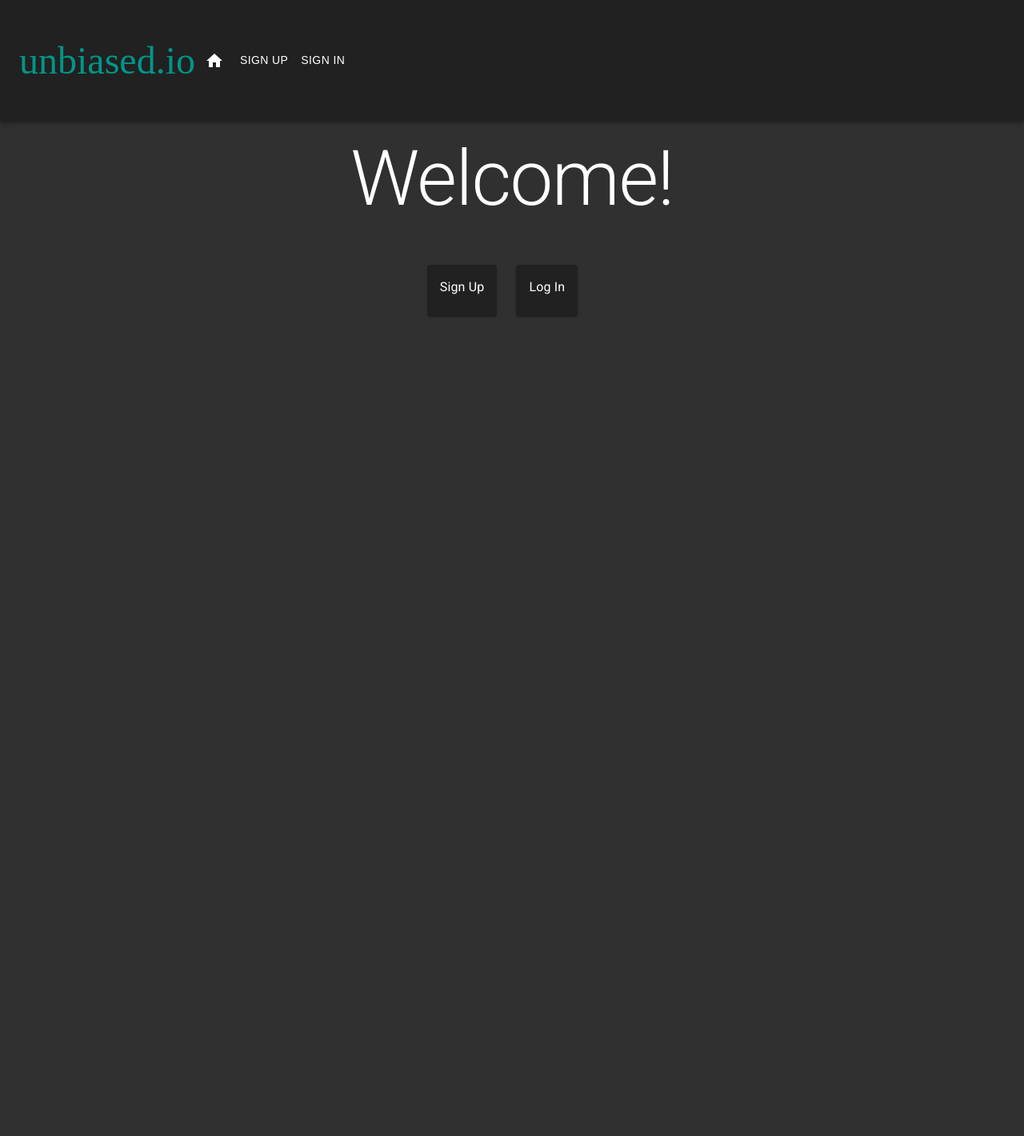
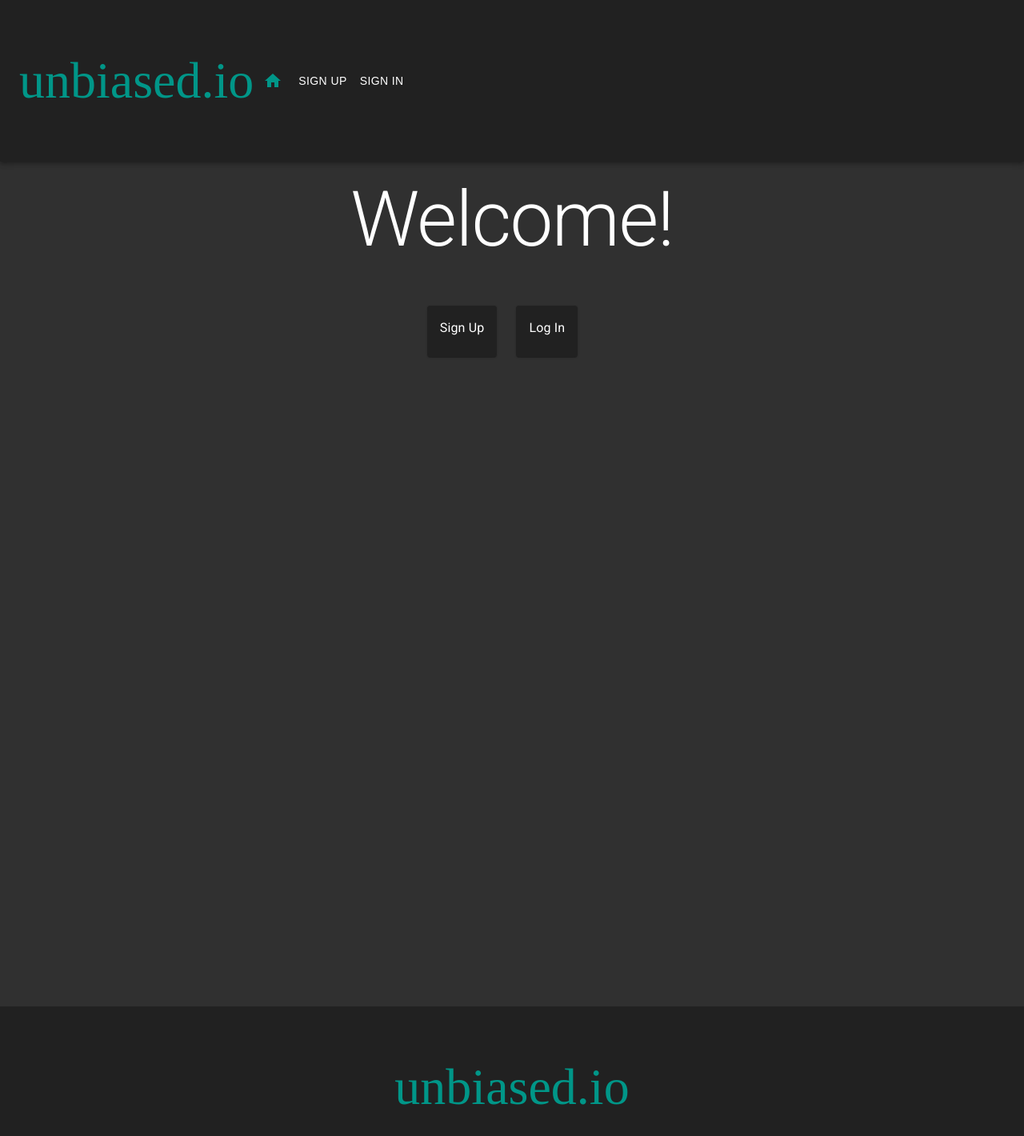
Before and after one commit to hansbrougha/decision-maker-app, a React (Create React App) app in the folder client/: page / in a window 1280 px wide. Shown: the top 1420 px of the page at 80% size. Before the commit the page ends 800 px from the top, so only its background shows below. Built offline with nearby package versions, Linux system fonts and the light colour scheme; a web font is replaced by a local one; what @fortawesome/pro-duotone-svg-icons would draw is missing.

Commit message:
logo schtuff

```diff
--- a/client/src/App.js
+++ b/client/src/App.js
@@ -12,6 +12,7 @@ import { library } from '@fortawesome/fontawesome-svg-core'
 import { fab } from '@fortawesome/free-brands-svg-icons'
 import { fas } from '@fortawesome/free-solid-svg-icons'
 import { fad } from '@fortawesome/pro-duotone-svg-icons'
+import Footer from './components/Footer'
 import Helmet from 'react-helmet'
 
 library.add(fab, fas, fad);
@@ -30,6 +31,7 @@ class App extends Component {
 
         {/* </MuiThemeProvider> */}
       </BrowserRouter>
+      <Footer />
       </div>
     );
   }
--- a/client/src/Routes.js
+++ b/client/src/Routes.js
@@ -7,7 +7,7 @@ import PrivateRoutes from "./components/auth/PrivateRoutes";
 import Signin from "./pages/Signin";
 import Profile from "./pages/Profile";
 import Signup from "./pages/Signup";
-
+import Authorized from './pages/Authorized'
 import Polls from "./pages/Polls";
 import NewPoll from "./pages/NewPoll";
 import PollChart from "./components/PollChart";
@@ -30,6 +30,7 @@ class Routes extends Component {
           <Route path="/signin" component={Signin} />
 
 
+          <PrivateRoutes path="/main" component={Authorized} />
           <PrivateRoutes path="/addOptions" component={NewPoll} />
 
           <PrivateRoutes path="/create" component={Polls} />
--- a/client/src/components/Footer/index.js
+++ b/client/src/components/Footer/index.js
@@ -4,23 +4,29 @@ import { makeStyles } from "@material-ui/core/styles";
 import Container from "@material-ui/core/Container";
 import Typography from "@material-ui/core/Typography";
 import Link from "@material-ui/core/Link";
+import Paper from "@material-ui/core/Paper"
 import BottomNav from "../BottomNav";
 
-const useStyles = makeStyles((theme) => ({
-  footer: {
-    // marginTop: theme.spacing(8),
-    padding: theme.spacing(6, 0),
-    background: theme.palette.primary.dark,
-    color: theme.palette.primary.light
-  }
-}));
+import '../index.scss';
 
-export default function Footer(props) {
-  const classes = useStyles();
+// const useStyles = makeStyles((theme) => ({
+//   footer: {
+//     width: '100%',
+//     height: '3em',
+//     padding: theme.spacing(6, 0),
+//     background: '#212121',
+//     position:
+//   }
+// }));
+
+export default function Footer() {
+
 
   return (
-    <footer>
-      <BottomNav className={classes.footer} />
+    <footer className='footer'>
+       <Link to='/' className="navLink" id='logo'><p type="title" id='logo'>
+        unbiased.io
+      </p></Link>
     </footer>
   );
 }
--- a/client/src/components/Navbar/index.js
+++ b/client/src/components/Navbar/index.js
@@ -13,33 +13,39 @@ import '../index.scss';
 
 
 const isActive = (history, path) => {
-  if (history.location.pathname === path) return { color: "#ffffff" };
+  if (history.location.pathname === path) return { color: "#009688" };
   else return { color: "#ffffff" };
 };
 const Menu = withRouter(({ history }) => (
-  <AppBar position="static">
+  <AppBar position='static'>
     <Toolbar className='nav'>
-      <Link to='/' id="logo"><p type="title" className='logo'>
+      <Link to='/' id='logo'><p type="title" id='logo'>
         unbiased.io
       </p></Link>
-      <Link to="/">
+
+      {!auth.isAuthenticated() && (
+        <span className='navbar'>
+           <Link to="/" className='navItem'>
         <IconButton aria-label="Home" style={isActive(history, "/")}>
           <Home />
         </IconButton>
-      </Link>
-      {!auth.isAuthenticated() && (
-        <span>
-          <Link to="/signup" id="logo">
+          </Link>
+          <Link to="/signup" className='navItem'>
             <Button style={isActive(history, "/signup")}>Sign up</Button>
           </Link>
-          <Link to="/signin" id="logo">
+          <Link to="/signin">
             <Button style={isActive(history, "/signin")}>Sign In</Button>
           </Link>
         </span>
       )}
       {auth.isAuthenticated() && (
-        <span>
-          <Link to={"/users/" + auth.isAuthenticated().user._id}>
+        <span className='navbar'>
+           <Link to="/main" className='navItem'>
+        <IconButton aria-label="Home" style={isActive(history, "/main")}>
+          <Home />
+        </IconButton>
+        </Link>
+          <Link to={"/users/" + auth.isAuthenticated().user._id} className='navItem'>
             <Button
               style={isActive(
                 history,
@@ -49,14 +55,16 @@ const Menu = withRouter(({ history }) => (
               My Profile
             </Button>
           </Link>
+          <Link to='/' className='navItem'>
           <Button
-            color="inherit"
+            color='inherit'
             onClick={() => {
               auth.signout(() => history.push("/"));
             }}
           >
             Sign out
           </Button>
+          </Link>
         </span>
       )}
     </Toolbar>
--- a/client/src/components/RecentPolls/index.js
+++ b/client/src/components/RecentPolls/index.js
@@ -22,15 +22,15 @@ const useStyles = makeStyles((theme) => ({
     fontSize: theme.typography.pxToRem(15),
     color: theme.palette.text.secondary
   },
-  open: {
-    background: theme.palette.primary.main
-  },
-  pending: {
-    background: theme.palette.danger.main
-  },
-  closed: {
-    background: theme.palette.secondary.light
-  }
+  // open: {
+  //   background: theme.palette.primary.main
+  // },
+  // pending: {
+  //   background: theme.palette.danger.main
+  // },
+  // closed: {
+  //   background: theme.palette.secondary.light
+  // }
 }));
 
 export default function ControlledAccordions() {
--- a/client/src/components/index.scss
+++ b/client/src/components/index.scss
@@ -31,11 +31,8 @@ body {
   background-color: #303030;
 }
 
-.logo {
-  font-family: 'mokoko', serif;
-  font-weight: 400;
-  font-size: 3em;
-  color: #009688;
+.navLink {
+
 }
 
 code {
@@ -62,3 +59,35 @@ code {
 #submitBtn {
   background-color: #009688;
 }
+
+.navbar{
+  text-align: center;
+ .navItem {
+    font-family: 'urbane', sans-serif;
+    font-weight: 400;
+    font-size: 1em;
+    text-decoration-line: none;
+    color: white;
+
+  }
+
+
+}
+
+#logo {
+  font-family: 'mokoko', serif;
+  color: #009688;
+  font-size: 2em;
+  text-decoration-line: none;
+}
+
+.footer {
+  position: relative;
+  bottom: 0;
+  margin-top: 100vh;
+  display: inline-block;
+  width: 100%;
+  background-color: #212121;
+  padding-bottom: 0;
+  box-shadow: 5px 10px 0px darken($color:#212121, $amount: 4);
+}
--- /dev/null
+++ b/client/src/pages/Authorized.js
@@ -0,0 +1,101 @@
+import React, { Component } from "react";
+import { withStyles } from "@material-ui/core/styles";
+import Card from "@material-ui/core/Card";
+import CardContent from "@material-ui/core/CardContent";
+import { FontAwesomeIcon } from '@fortawesome/react-fontawesome';
+import Typography from "@material-ui/core/Typography";
+import Grid from "@material-ui/core/Grid";
+import "../components/index.scss";
+import BottomNav from '../components/BottomNav';
+
+const styles = (theme) => ({
+    grid: {
+      margin: '0 auto',
+      width: 'fit-content'
+    },
+    card: {
+      margin: "0 auto",
+      marginTop: theme.spacing(5),
+      backgroundColor: '#212121',
+      width: 'fit-content',
+      color: 'white',
+      textAlign: 'center'
+    },
+    icon: {
+      fontSize: '5em',
+      color: '#009688',
+      margin: '0.25em'
+    },
+
+  });
+
+class Authorized extends Component {
+    render() {
+        const { classes } = this.props;
+        return (
+            <div>
+                  <Grid container className={classes.grid} spacing={3}>
+          <Grid item>
+              <Card className={classes.card}>
+                <CardContent className="card" align="center">
+                  <a href="/create">
+                    <FontAwesomeIcon
+                      title="Create"
+                      icon={['fad', 'plus']}
+                      className={classes.icon}
+                    />
+                  </a>
+
+                  <Typography  component="h2">
+                    Create
+                  </Typography>
+                </CardContent>
+              </Card>
+
+          </Grid>
+          <Grid item >
+
+              <Card className={classes.card}>
+                <CardContent className="card">
+                  <a href="/users/:_id">
+                  <FontAwesomeIcon
+                      title="My Profile"
+                      icon={['fad', 'file-user']}
+                      className={classes.icon}
+                    />
+                  </a>
+
+                  <Typography  component="h2">
+                   My Profile
+                  </Typography>
+                </CardContent>
+              </Card>
+
+          </Grid>
+          <Grid item >
+
+              <Card className={classes.card}>
+                <CardContent className="card">
+                  <a href="/recent">
+                  <FontAwesomeIcon
+                      title="Recents"
+                      icon={['fad', 'folder-open']}
+                      className={classes.icon}
+                    />
+                  </a>
+
+                  <Typography  component="h2">
+                    Recent
+                  </Typography>
+                </CardContent>
+              </Card>
+
+          </Grid>
+          <Grid item xs={false} sm={false} md={1} lg={1} xl={1}></Grid>
+        </Grid>
+            </div>
+        );
+    }
+}
+
+export default withStyles(styles)(Authorized)
--- a/client/src/pages/Home.js
+++ b/client/src/pages/Home.js
@@ -4,10 +4,6 @@ import Card from "@material-ui/core/Card";
 import CardContent from "@material-ui/core/CardContent";
 import { FontAwesomeIcon } from '@fortawesome/react-fontawesome';
 import Typography from "@material-ui/core/Typography";
-
-//https://www.iconshock.com/
-// import pollsImg from "../imgs/recentPolls.png";
-// import newPollImg from "../imgs/newPoll.png";
 import Grid from "@material-ui/core/Grid";
 import "../components/index.scss";
 import PollIcon from "@material-ui/icons/Poll";
--- a/client/src/pages/Profile.js
+++ b/client/src/pages/Profile.js
@@ -17,14 +17,15 @@ import { Redirect } from "react-router-dom";
 import RecentPolls from "../components/RecentPolls";
 import BottomNav from '../components/BottomNav';
 import DeleteUser from "./DeleteUser";
+import { withStyles } from "@material-ui/core";
 
 const styles = (theme) => ({
-  root: theme.mixins.gutters({
+  root: {
     maxWidth: 200,
     margin: "auto",
     padding: theme.spacing(3),
     marginTop: theme.spacing(5),
-  }),
+  },
   title: {
     margin: `${theme.spacing(3)}px 0 ${theme.spacing(2)}px`,
     color: theme.palette.protectedTitle,
@@ -102,4 +103,4 @@ class Profile extends Component {
   }
 }
 
-export default Profile;
+export default withStyles(styles)(Profile);
--- a/client/src/pages/Signin.js
+++ b/client/src/pages/Signin.js
@@ -79,7 +79,7 @@ class Signin extends Component {
     const { classes } = this.props;
     const { from } = this.props.location.state || {
       from: {
-        pathname: "/",
+        pathname: "/main",
       },
     };
     const { redirectToReferrer } = this.state;
```
